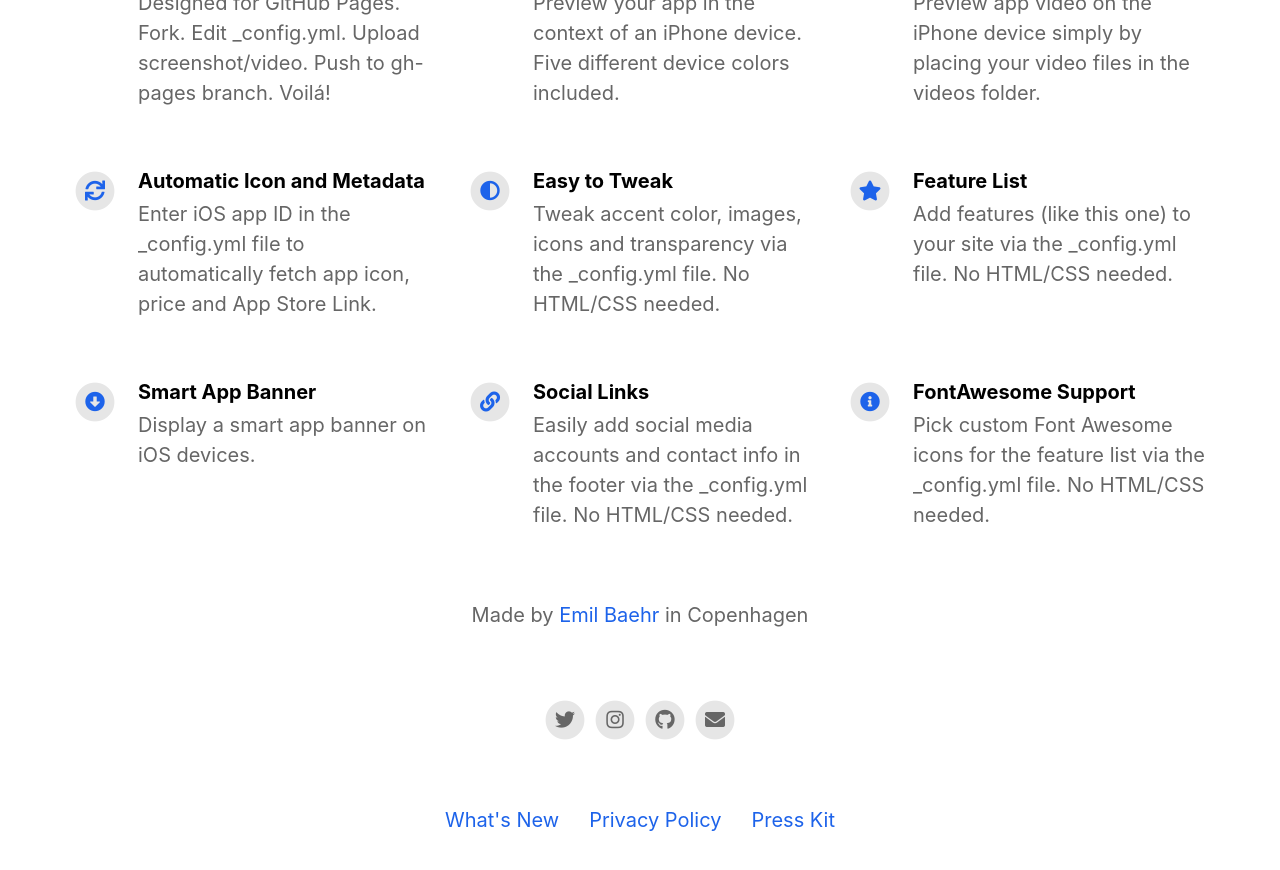
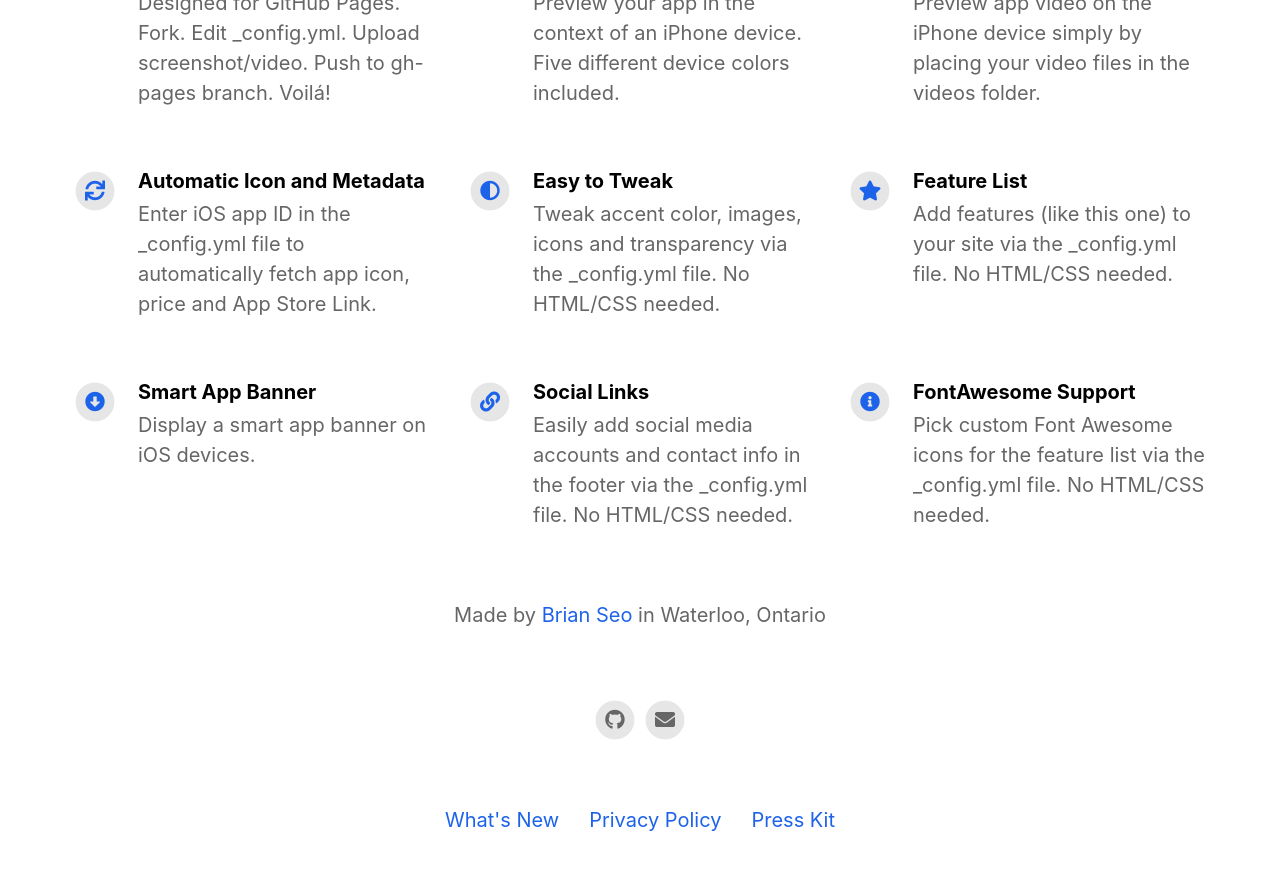
Before and after one commit to phoenixArise/phoenixarise.github.io, a Jekyll site: the page built from index.html, in a window 1280 px wide and 900 px high, scrolled down 1124 px. Shown: the top 870 px of the window. Built offline with Jekyll 4.4.1, drawn with Linux system fonts in a browser that asks for light colours; nearby versions of some CDN libraries.

Commit message:
Update _config.yml

```diff
--- a/_config.yml
+++ b/_config.yml
@@ -20,14 +20,14 @@ enable_smart_app_banner                   : true
 
 
 # Information About Yourself
-your_name                                 : Emil Baehr
-your_link                                 : https://emilbaehr.com
-your_city                                 : Copenhagen
-email_address                             : emil.baehr@gmail.com
+your_name                                 : Brian Seo
+your_link                                 : https://phoenixarise.github.io
+your_city                                 : Waterloo, Ontario
+email_address                             : silvertaker@naver.com
 facebook_username                         :
-instagram_username                        : ebaehr
-twitter_username                          : ebaehr
-github_username                           : emilbaehr
+instagram_username                        :
+twitter_username                          :
+github_username                           : phoenixArise
 youtube_username                          :
 
 
```
